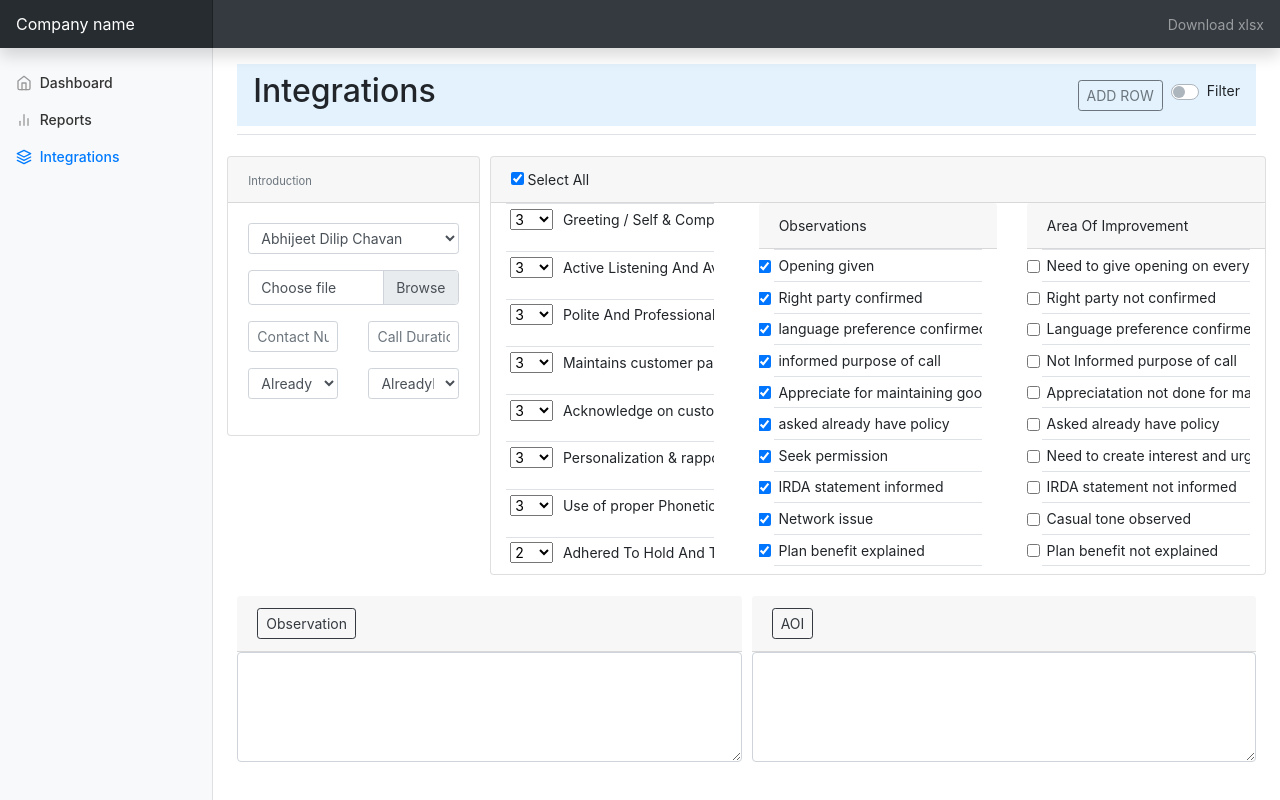
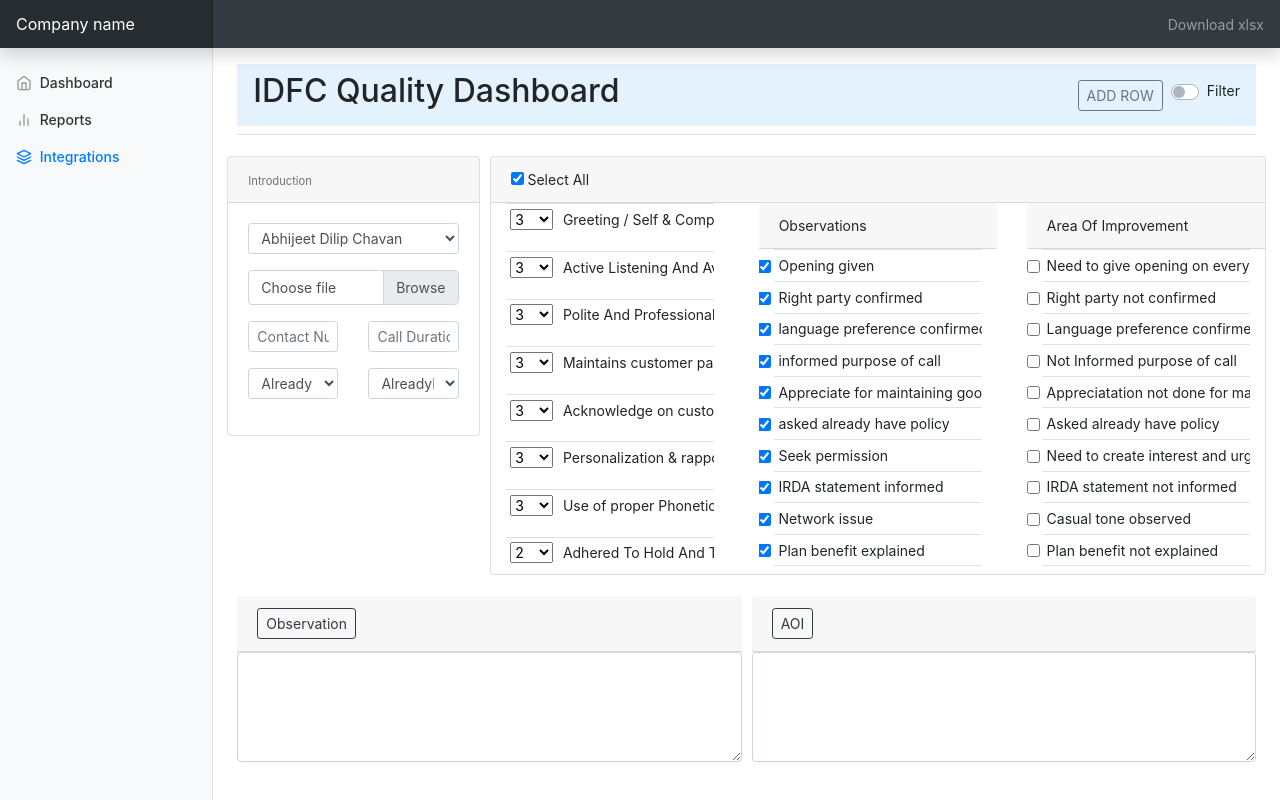
Before and after one commit to lsdvaibhav/zzalpha, a Flask app: page /integration in a window 1280 px wide. Run offline with Flask 2, Linux system fonts and the light colour scheme; some libraries are stand-ins or nearby versions.

Commit message:
Update integration.html

```diff
--- a/templates/integration.html
+++ b/templates/integration.html
@@ -104,7 +104,7 @@
     <main role="main" class="col-md-9 ml-sm-auto col-lg-10 px-md-4">
 		<div class="d-flex justify-content-between flex-wrap flex-md-nowrap align-items-center pt-3 pb-2 mb-3 border-bottom">
 			<nav class="navbar navbar-light" style="background-color: #e3f2fd;width:100%;">
-				<h1 class="h2">Integrations</h1>
+				<h1 class="h2">IDFC Quality Dashboard</h1>
 				<div class="btn-toolbar mb-2 mb-md-0">
 				  <div class="btn-group mr-2">
 					<button type="button" onclick="showROW();" class="btn btn-sm btn-outline-secondary">ADD ROW</button>
```
